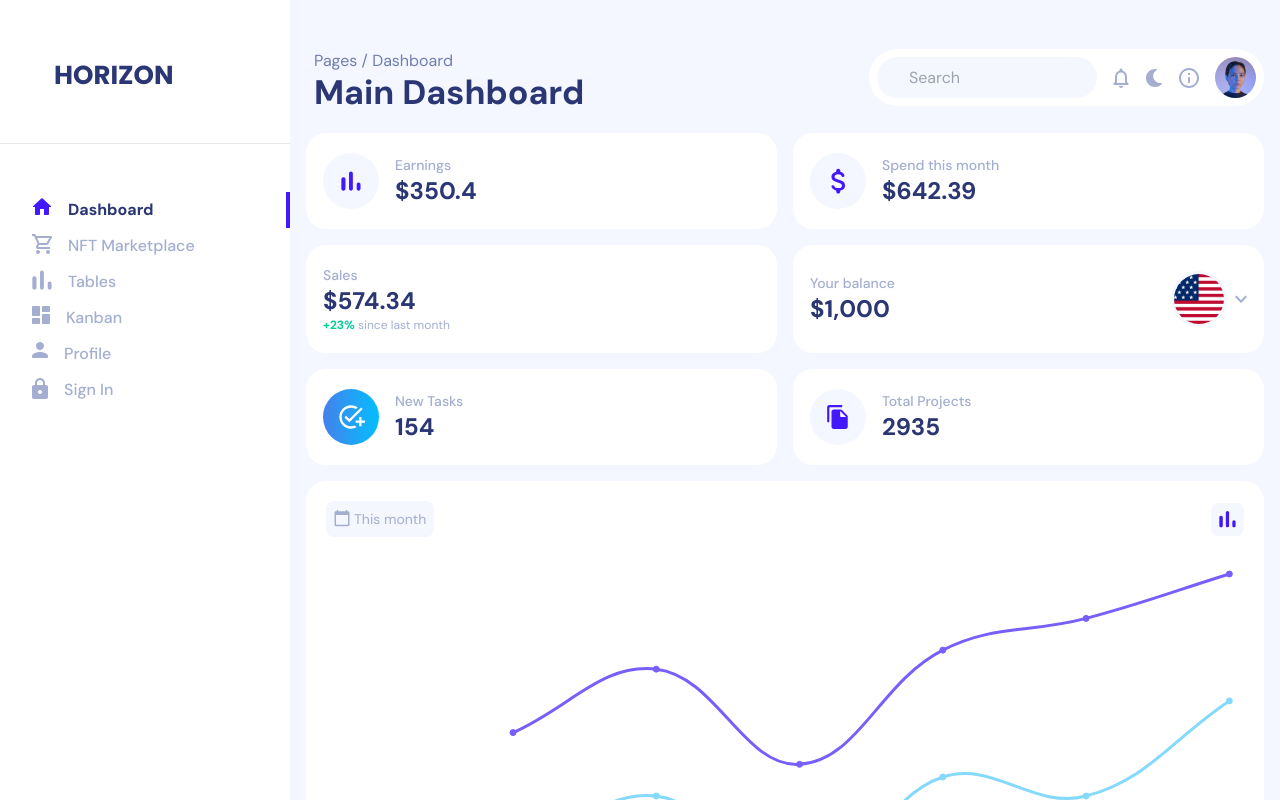
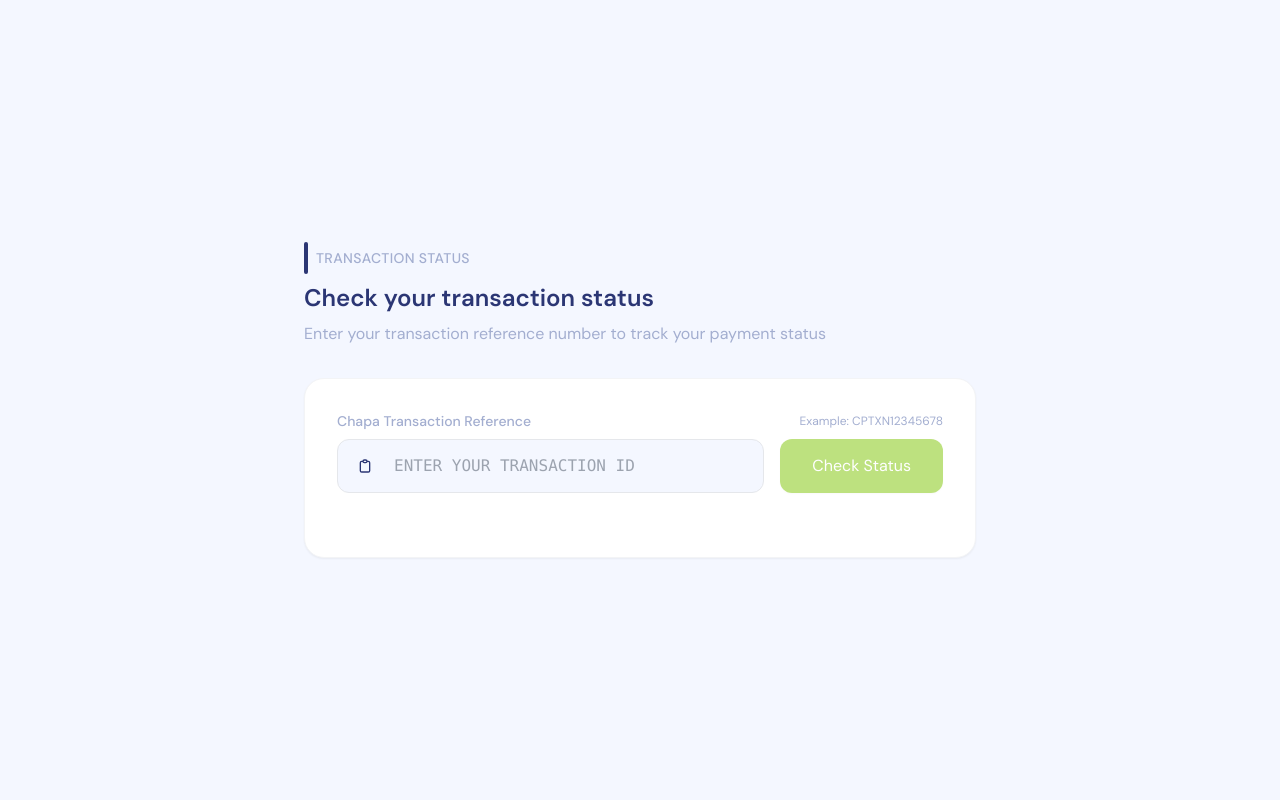
Before and after one commit to lidusol/admin-dashboard-vue, a Vue app: page /transaction-status in a window 1280 px wide. Shown: the top 800 px of the page. Built offline with nearby package versions, Linux system fonts and the light colour scheme.

Commit message:
feat: add dispute page
Signed-off-by: Lydia Solomon <lydiasolomon97@gmail.com>

```diff
--- a/package.json
+++ b/package.json
@@ -15,7 +15,8 @@
   "dependencies": {
     "chart.js": "^4.4.7",
     "vue": "^3.5.13",
-    "vue-chartjs": "^5.3.2"
+    "vue-chartjs": "^5.3.2",
+    "vue-router": "^4.0.13"
   },
   "devDependencies": {
     "@tsconfig/node22": "^22.0.0",
--- a/src/App.vue
+++ b/src/App.vue
@@ -1,9 +1,5 @@
-<script setup lang="ts">
-import TheDashboard from './components/TheDashboard.vue'
-</script>
+<script setup lang="ts"></script>
 
 <template>
-  <main>
-    <TheDashboard />
-  </main>
+  <router-view></router-view>
 </template>
--- a/src/assets/base.css
+++ b/src/assets/base.css
@@ -9,8 +9,10 @@
   --vt-c-blue-1: #4318ff;
   --vt-c-blue-2: #868cff;
   --vt-c-blue-3: #707eae;
+  --vt-c-blue-4: #0d1b34;
   --vt-c-faded-gray: #a3aed0;
   --vt-c-green: #05cd99;
+  --vt-c-green-2: #7dc401;
   --vt-c-divider: #f4f7fe;
   --vt-c-shadow: #7090b01f;
 }
--- a/src/components/AccountData.vue
+++ b/src/components/AccountData.vue
@@ -14,7 +14,7 @@
     <BaseCard title="Sales" body="$574.34">
       <template #footer>
         <span class="text-fadedGray"
-          ><span class="text-green font-bold">+23%</span> since last month</span
+          ><span class="text-green-1 font-bold">+23%</span> since last month</span
         >
       </template>
     </BaseCard>
--- a/src/components/DisputePage.vue
+++ b/src/components/DisputePage.vue
@@ -1,70 +1,5 @@
-<template>
-  <div class="space-y-6">
-    <!-- Main Content -->
-    <div class="bg-white rounded-20 p-6">
-      <!-- Search/Check Section -->
-      <div class="mb-8">
-        <label class="block text-sm font-medium text-fadedGray mb-2">Transaction Reference</label>
-        <div class="flex gap-4">
-          <input
-            v-model="transactionRef"
-            type="text"
-            class="flex-1 px-4 py-3 rounded-xl border border-gray-200 focus:border-primary focus:ring-1 focus:ring-primary bg-background"
-            placeholder="Enter your transaction ID"
-            :disabled="isLoading"
-          />
-          <button
-            @click="checkStatus"
-            class="px-8 py-3 bg-primary text-white rounded-xl hover:opacity-90 transition-opacity font-medium disabled:opacity-50 disabled:cursor-not-allowed"
-            :disabled="!transactionRef || isLoading"
-          >
-            <span v-if="isLoading">Checking...</span>
-            <span v-else>Check Status</span>
-          </button>
-        </div>
-        <p v-if="error" class="mt-2 text-sm text-red-600">{{ error }}</p>
-      </div>
-
-      <!-- Transaction Details -->
-      <div
-        v-if="transactionDetails"
-        class="space-y-4 bg-background p-6 rounded-xl border border-gray-100"
-      >
-        <div class="grid grid-cols-2 gap-4">
-          <div>
-            <p class="text-sm text-fadedGray">Name</p>
-            <p class="font-medium text-primary">{{ transactionDetails.name }}</p>
-          </div>
-          <div>
-            <p class="text-sm text-fadedGray">Phone</p>
-            <p class="font-medium text-primary">{{ transactionDetails.phone }}</p>
-          </div>
-          <div>
-            <p class="text-sm text-fadedGray">Amount</p>
-            <p class="font-medium text-primary">${{ transactionDetails.amount }}</p>
-          </div>
-          <div>
-            <p class="text-sm text-fadedGray">Date</p>
-            <p class="font-medium text-primary">{{ formatDate(transactionDetails.date) }}</p>
-          </div>
-          <div>
-            <p class="text-sm text-fadedGray">Status</p>
-            <span
-              class="inline-flex items-center px-3 py-1 rounded-full text-xs font-medium capitalize"
-              :class="getStatusClasses(transactionDetails.status)"
-            >
-              {{ getStatusLabel(transactionDetails.status) }}
-            </span>
-          </div>
-        </div>
-      </div>
-    </div>
-  </div>
-</template>
-
 <script setup lang="ts">
-import { ref } from 'vue'
-import BaseCard from '@/components/BaseCard.vue'
+import { ref, computed } from 'vue'
 
 type TransactionStatus = 'completed' | 'under_review' | 'rejected' | 'processing' | 'on_hold'
 
@@ -81,12 +16,16 @@
 const isLoading = ref(false)
 const error = ref('')
 
-const formatDate = (date: string) => {
-  return new Date(date).toLocaleDateString('en-US', {
-    year: 'numeric',
-    month: 'long',
-    day: 'numeric',
-  })
+const isValidReference = computed(() => {
+  const pattern = /^[A-Z0-9]{8,15}$/
+  return pattern.test(transactionRef.value)
+})
+
+const formatReference = () => {
+  transactionRef.value = transactionRef.value
+    .toUpperCase()
+    .replace(/[^A-Z0-9]/g, '')
+    .slice(0, 15)
 }
 
 const getStatusLabel = (status: TransactionStatus): string => {
@@ -94,13 +33,13 @@
     completed: 'Completed',
     under_review: 'Under Review',
     rejected: 'Declined',
-    processing: 'In Processing',
+    processing: 'In Process',
     on_hold: 'On Hold',
   }
   return statusMap[status]
 }
 
-const getStatusClasses = (status: TransactionStatus) => {
+const getStatusClasses = (status: TransactionStatus): string => {
   const classes = {
     completed: 'bg-green-50 text-green-700 border border-green-200',
     under_review: 'bg-blue-50 text-blue-700 border border-blue-200',
@@ -111,17 +50,28 @@
   return classes[status]
 }
 
+const clearTransaction = () => {
+  transactionRef.value = ''
+  transactionDetails.value = null
+  error.value = ''
+}
+
+const formatDate = (date: string): string => {
+  return new Date(date).toLocaleDateString('en-US', {
+    year: 'numeric',
+    month: 'long',
+    day: 'numeric',
+  })
+}
+
 const checkStatus = async () => {
-  if (!transactionRef.value) return
+  if (!transactionRef.value || !isValidReference.value) return
 
   isLoading.value = true
   error.value = ''
 
   try {
-    // Simulating API delay
     await new Promise((resolve) => setTimeout(resolve, 1000))
-
-    // Mock data - now with different possible statuses for demonstration
     const statuses: TransactionStatus[] = [
       'completed',
       'under_review',
@@ -138,7 +88,7 @@
       date: '2024-12-10',
       status: randomStatus,
     }
-  } catch (e) {
+  } catch {
     error.value = 'Failed to fetch transaction details. Please try again.'
     transactionDetails.value = null
   } finally {
@@ -146,3 +96,191 @@
   }
 }
 </script>
+
+<template>
+  <div class="flex min-h-screen items-center justify-center bg-background p-6">
+    <div class="w-full max-w-2xl space-y-8">
+      <div class="text-left space-y-2">
+        <div class="flex items-center gap-2">
+          <div class="h-8 w-1 bg-primary rounded-full"></div>
+          <p class="text-sm font-medium text-fadedGray tracking-wide uppercase">
+            Transaction Status
+          </p>
+        </div>
+        <h1 class="text-2xl font-semibold text-primary">Check your transaction status</h1>
+        <p class="text-fadedGray">
+          Enter your transaction reference number to track your payment status
+        </p>
+      </div>
+
+      <div class="bg-white rounded-20 p-8 shadow-sm border border-gray-100">
+        <div class="mb-8">
+          <div class="flex items-center justify-between mb-2">
+            <label class="block text-sm font-medium text-fadedGray"
+              >Chapa Transaction Reference</label
+            >
+            <span class="text-xs text-fadedGray">Example: CPTXN12345678</span>
+          </div>
+
+          <div class="flex gap-4">
+            <div class="flex-1 relative">
+              <div class="absolute left-4 top-1/2 -translate-y-1/2 flex items-center gap-2">
+                <div class="bg-primary/10 rounded-md p-1">
+                  <svg
+                    class="h-4 w-4 text-primary"
+                    viewBox="0 0 24 24"
+                    fill="none"
+                    stroke="currentColor"
+                  >
+                    <path
+                      stroke-linecap="round"
+                      stroke-linejoin="round"
+                      stroke-width="2"
+                      d="M9 5H7a2 2 0 00-2 2v12a2 2 0 002 2h10a2 2 0 002-2V7a2 2 0 00-2-2h-2M9 5a2 2 0 002 2h2a2 2 0 002-2M9 5a2 2 0 012-2h2a2 2 0 012 2"
+                    />
+                  </svg>
+                </div>
+              </div>
+
+              <input
+                v-model="transactionRef"
+                type="text"
+                class="w-full pl-14 pr-12 py-3.5 rounded-xl border border-gray-200 focus:border-primary focus:ring-2 focus:ring-primary/20 bg-background transition-all duration-200 font-mono uppercase"
+                placeholder="Enter your transaction ID"
+                :disabled="isLoading"
+                maxlength="15"
+                @input="formatReference"
+              />
+
+              <div class="absolute right-4 top-1/2 -translate-y-1/2 flex items-center gap-2">
+                <span v-if="transactionRef" class="text-xs text-fadedGray">
+                  {{ transactionRef.length }}/15
+                </span>
+                <button
+                  v-if="transactionRef"
+                  @click="clearTransaction"
+                  class="text-gray-400 hover:text-gray-600 transition-colors"
+                >
+                  <svg
+                    xmlns="http://www.w3.org/2000/svg"
+                    class="h-5 w-5"
+                    viewBox="0 0 24 24"
+                    fill="none"
+                    stroke="currentColor"
+                  >
+                    <path
+                      stroke-linecap="round"
+                      stroke-linejoin="round"
+                      stroke-width="2"
+                      d="M6 18L18 6M6 6l12 12"
+                    />
+                  </svg>
+                </button>
+              </div>
+            </div>
+
+            <button
+              @click="checkStatus"
+              class="px-8 py-3.5 bg-green-2 text-white rounded-xl hover:opacity-90 transition-all duration-200 font-medium disabled:opacity-50 disabled:cursor-not-allowed flex items-center gap-2 shadow-sm hover:shadow-md"
+              :disabled="!isValidReference || isLoading"
+            >
+              <span v-if="isLoading" class="animate-spin">
+                <svg class="h-5 w-5" viewBox="0 0 24 24" fill="none">
+                  <circle
+                    class="opacity-25"
+                    cx="12"
+                    cy="12"
+                    r="10"
+                    stroke="currentColor"
+                    stroke-width="4"
+                  ></circle>
+                  <path
+                    class="opacity-75"
+                    fill="currentColor"
+                    d="M4 12a8 8 0 018-8V0C5.373 0 0 5.373 0 12h4zm2 5.291A7.962 7.962 0 014 12H0c0 3.042 1.135 5.824 3 7.938l3-2.647z"
+                  ></path>
+                </svg>
+              </span>
+              <span v-if="isLoading">Checking...</span>
+              <span v-else>Check Status</span>
+            </button>
+          </div>
+
+          <div class="mt-2">
+            <p v-if="error" class="text-sm text-red-600 flex items-center gap-1">
+              <svg
+                xmlns="http://www.w3.org/2000/svg"
+                class="h-4 w-4"
+                viewBox="0 0 24 24"
+                fill="none"
+                stroke="currentColor"
+              >
+                <path
+                  stroke-linecap="round"
+                  stroke-linejoin="round"
+                  stroke-width="2"
+                  d="M12 8v4m0 4h.01M21 12a9 9 0 11-18 0 9 9 0 0118 0z"
+                />
+              </svg>
+              {{ error }}
+            </p>
+          </div>
+        </div>
+
+        <transition
+          enter-active-class="transition-all duration-300 ease-out"
+          enter-from-class="opacity-0 translate-y-4"
+          enter-to-class="opacity-100 translate-y-0"
+          leave-active-class="transition-all duration-200 ease-in"
+          leave-from-class="opacity-100"
+          leave-to-class="opacity-0"
+        >
+          <div
+            v-if="transactionDetails"
+            class="space-y-6 bg-background p-8 rounded-xl border border-gray-100"
+          >
+            <div class="grid grid-cols-2 gap-8">
+              <div class="space-y-1">
+                <p class="text-sm text-fadedGray">Name</p>
+                <p class="font-medium text-primary text-lg">{{ transactionDetails.name }}</p>
+              </div>
+              <div class="space-y-1">
+                <p class="text-sm text-fadedGray">Phone</p>
+                <p class="font-medium text-primary text-lg">{{ transactionDetails.phone }}</p>
+              </div>
+              <div class="space-y-1">
+                <p class="text-sm text-fadedGray">Amount</p>
+                <p class="font-medium text-primary text-lg">${{ transactionDetails.amount }}</p>
+              </div>
+              <div class="space-y-1">
+                <p class="text-sm text-fadedGray">Date</p>
+                <p class="font-medium text-primary text-lg">
+                  {{ formatDate(transactionDetails.date) }}
+                </p>
+              </div>
+              <div class="col-span-2 space-y-1">
+                <p class="text-sm text-fadedGray">Status</p>
+                <span
+                  class="inline-flex items-center px-4 py-1.5 rounded-full text-sm font-medium capitalize gap-2"
+                  :class="getStatusClasses(transactionDetails.status)"
+                >
+                  <span
+                    class="w-2 h-2 rounded-full"
+                    :class="{
+                      'bg-green-500': transactionDetails.status === 'completed',
+                      'bg-blue-500': transactionDetails.status === 'under_review',
+                      'bg-yellow-500': transactionDetails.status === 'processing',
+                      'bg-purple-500': transactionDetails.status === 'on_hold',
+                      'bg-red-500': transactionDetails.status === 'rejected',
+                    }"
+                  ></span>
+                  {{ getStatusLabel(transactionDetails.status) }}
+                </span>
+              </div>
+            </div>
+          </div>
+        </transition>
+      </div>
+    </div>
+  </div>
+</template>
--- a/src/components/LeftNav.vue
+++ b/src/components/LeftNav.vue
@@ -10,8 +10,12 @@
 </script>
 
 <template>
-  <div class="relative flex flex-col bg-white py-14 laptop:h-full min-w-290 rounded-ee-20">
-    <h2 class="text-26 font-bold font-poppins text-primary px-8 ml-22 mb-12">HORIZON</h2>
+  <div
+    class="relative flex flex-col bg-white laptop:h-full min-w-290 rounded-ee-20 py-10 desktop:py-14"
+  >
+    <h2 class="text-26 font-bold font-poppins text-primary px-8 ml-22 mb-8 desktop:mb-12">
+      HORIZON
+    </h2>
     <div class="bg-divider border-b-[1px]"></div>
     <div class="flex flex-col mt-12 pl-8 desktop:gap-4">
       <NavItem :icon="IconDashboard" :isActive="true" title="Dashboard" />
--- a/src/components/LineGraph.vue
+++ b/src/components/LineGraph.vue
@@ -90,13 +90,13 @@
       <p class="text-34 font-bold">$37.5K</p>
       <p class="text-base text-fadedGray">
         Total Spent
-        <span class="text-sm font-bold text-green ml-4"
+        <span class="text-sm font-bold text-green-1 ml-4"
           ><IconArrowUp class="inline mr-2" /> +2.45%</span
         >
       </p>
       <div class="flex gap-1 mt-4">
         <IconCheck />
-        <p class="text-base font-bold text-green">On track</p>
+        <p class="text-base font-bold text-green-1">On track</p>
       </div>
     </div>
     <div class="flex-1">
--- a/tailwind.config.js
+++ b/tailwind.config.js
@@ -4,7 +4,10 @@
   background: 'var(--vt-c-background)',
   primary: 'var(--vt-c-primary)',
   fadedGray: 'var(--vt-c-faded-gray)',
-  green: 'var(--vt-c-green)',
+  green: {
+    1: 'var(--vt-c-green)',
+    2: 'var(--vt-c-green-2)',
+  },
   blue: {
     1: 'var(--vt-c-blue-1)',
     2: 'var(--vt-c-blue-2)',
```
Also changed, not shown: src/main.ts (+6 -1 lines), src/router/index.ts (added, +24 -0 lines), 1 other file (tests, documents, lock files or other folders).
